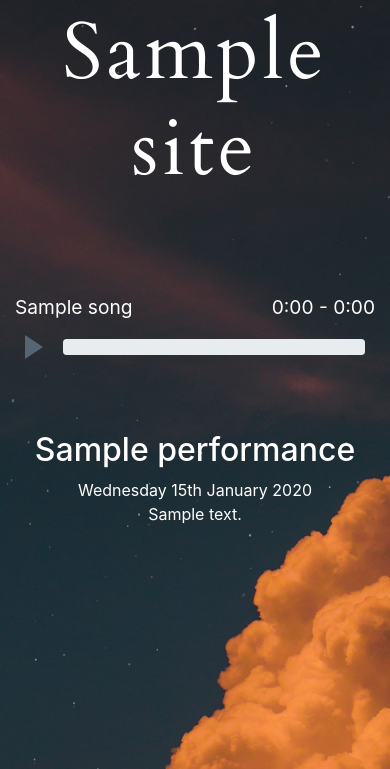
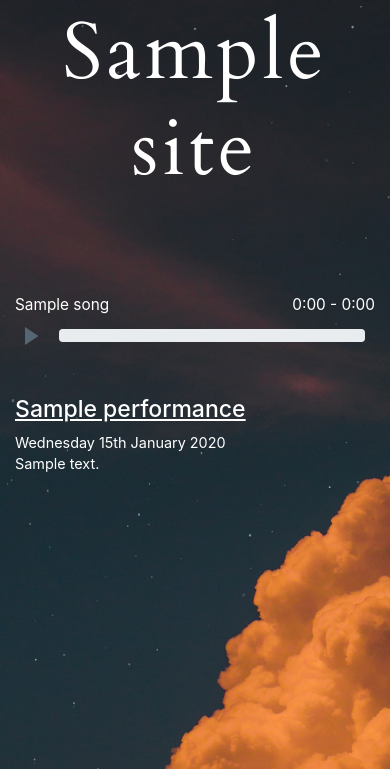
Before and after one commit to Kayra/oytun-music, a Django app: page / in a window 390 px wide. Shown: the part 75-844 px from the top of the page. Run offline with Django 3.2, Linux system fonts and the light colour scheme; tables that the repository leaves empty hold one stand-in row (values such as "Sample post"); some libraries are stand-ins or nearby versions.

Commit message:
Updated styles for mobile

```diff
--- a/oytun_music/music/static/music/styles.css
+++ b/oytun_music/music/static/music/styles.css
@@ -35,7 +35,7 @@
     }
 
     .performances {
-        text-align: center;
+        margin-bottom: 2.5em;
     }
 
     .performances p {
@@ -46,13 +46,27 @@
         margin: 2em 0;
     }
 
+    .performances h2 {
+        text-decoration: underline;
+        font-size: 1.6em;
+    }
+
+    .performances p, .performances a {
+        font-size: 0.9em;
+    }
+
     .song-title {
         font-size: 0.6em;
         margin-bottom: 0.7em;
     }
 
     .songs {
-        font-size: 2em;
+        font-size: 1.6em;
+        margin-bottom: 2em;
+    }
+
+    .songs li {
+        margin-bottom: 1.3em;
     }
 
     .controls {
@@ -65,6 +79,11 @@
         display: block;
     }
 
+    .play-pause-btn svg {
+        width: 13.5;
+        height: 18;
+    }
+
     .slider {
         width: 100%;
         position: relative;
@@ -73,13 +92,14 @@
 
     .progress {
         position: relative;
+        height: 0.8rem;
         z-index: 2;
     }
 
     .slider:after {
         content: "";
         background-color: #566574;
-        height: 1rem;
+        height: 0.8rem;
         width: 100%;
         position: absolute;
         bottom: 0;
--- a/oytun_music/music/templates/music/index.html
+++ b/oytun_music/music/templates/music/index.html
@@ -42,8 +42,6 @@
 
                     <!--<h3>Performances</h3>-->
 
-                    <br>
-
                     <ol>
                         {% for performance in performances_to_display %}
                         <li>
--- a/oytun_music/music/templates/music/music-player.html
+++ b/oytun_music/music/templates/music/music-player.html
@@ -1,5 +1,5 @@
 {% block content %}
-<div class="audio audio-player">
+<li class="audio audio-player">
 
     <div class="loading">
         <div class="spinner"></div>
@@ -37,5 +37,5 @@
         <source src="{{ song_url }}" type="audio/mpeg">
     </audio>
 
-</div>
+</li>
 {% endblock %}
```
